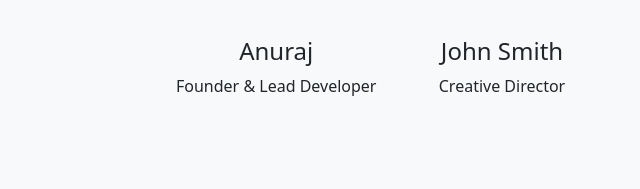
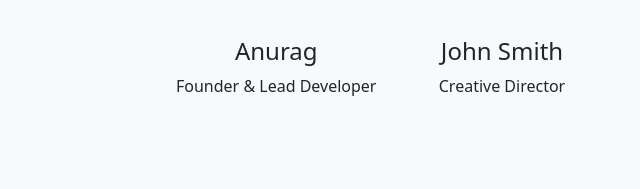
Before and after one commit to vishanurag/Canvas-Editor, a plain HTML site: page about-us.html in a window 1280 px wide. Shown: the part 865-1054 px from the top of the page, 138-778 px from the left. Drawn offline with nearby package versions, Linux system fonts and the light colour scheme; a script that the page names is missing.

Commit message:
Change name spelling correctly

```diff
--- a/about-us.html
+++ b/about-us.html
@@ -87,7 +87,7 @@
                     <h3 class="text-center mb-4">Our Team</h3>
                 </div>
                 <div class="col-md-4 text-center team-member">
-                    <h4 class="mt-3">Anuraj</h4>
+                    <h4 class="mt-3">Anurag</h4>
                     <p>Founder & Lead Developer</p>
                 </div>
                 <div class="col-md-4 text-center team-member">
```
